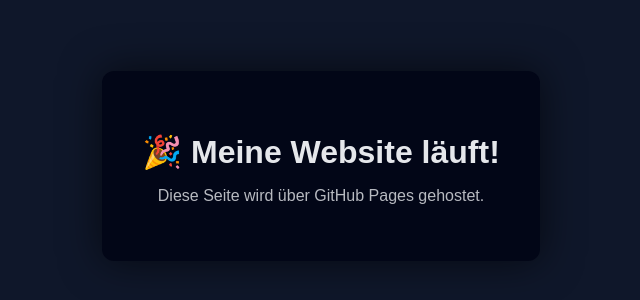
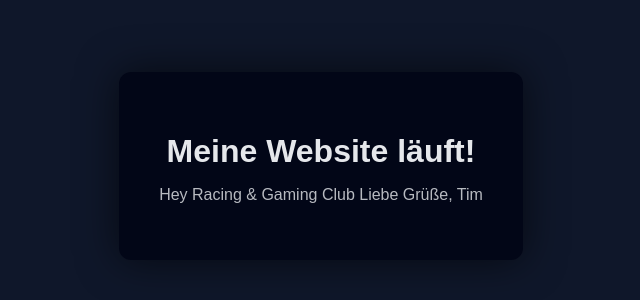
Before and after one commit to Mk4Silver/website, a plain HTML site: page index.html in a window 1280 px wide. Shown: the part 234-534 px from the top of the page, without its empty margins (319-959 px from the left). Drawn offline with Linux system fonts and the light colour scheme.

Commit message:
Update header and paragraph content in index.html

```diff
--- a/index.html
+++ b/index.html
@@ -28,8 +28,9 @@
 </head>
 <body>
   <div class="box">
-    <h1>🎉 Meine Website läuft!</h1>
-    <p>Diese Seite wird über GitHub Pages gehostet.</p>
+    <h1>Meine Website läuft!</h1>
+    <p>Hey Racing & Gaming Club
+      Liebe Grüße, Tim</p>
   </div>
 </body>
 </html>
```
